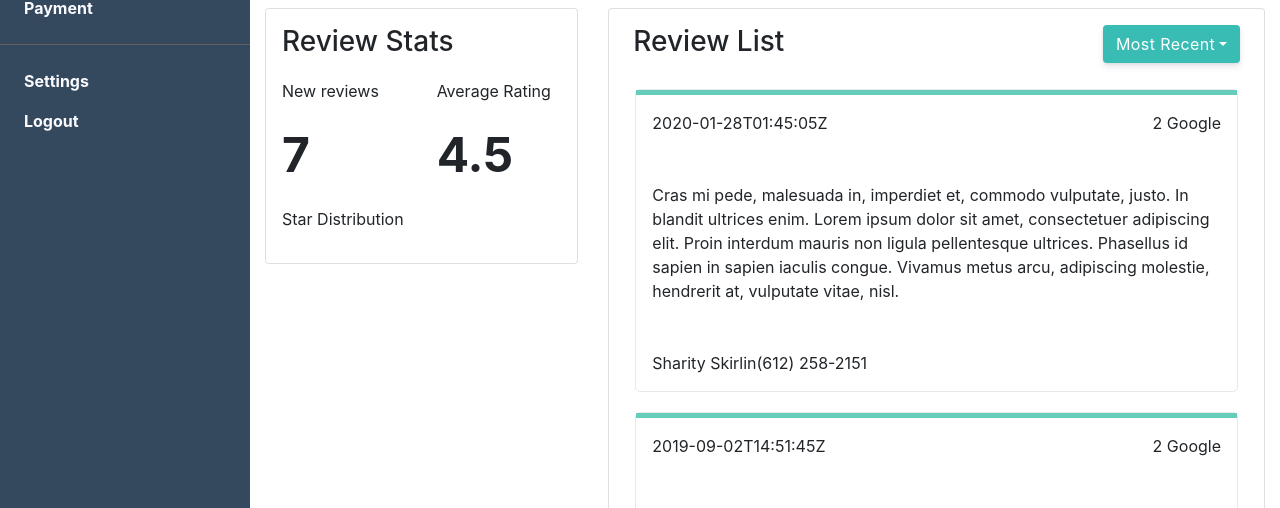
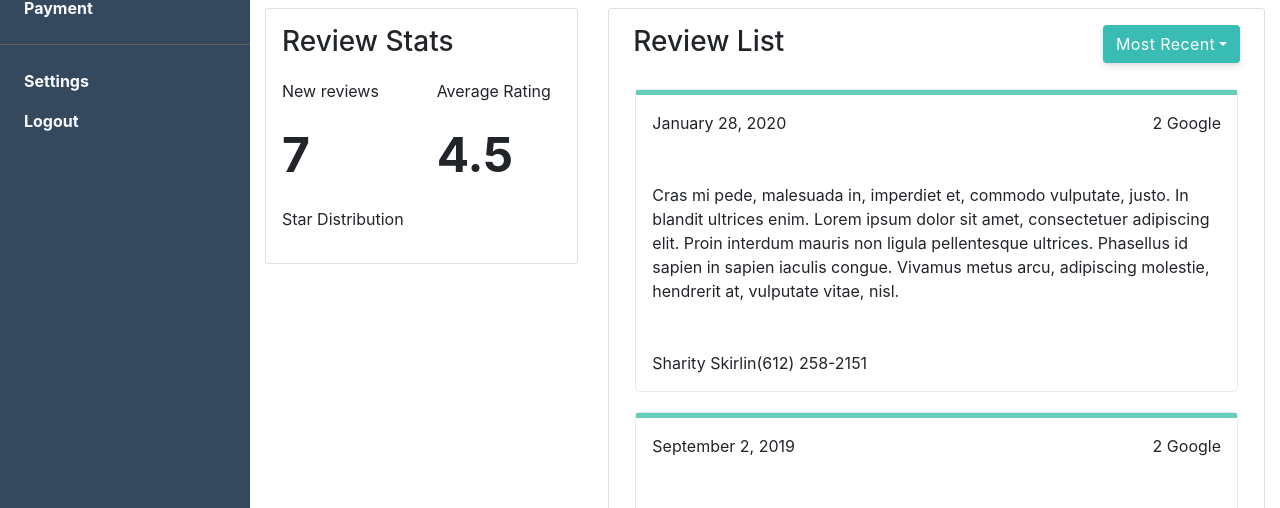
Before and after one commit to rafaelzar/react-portal, a React (Create React App) app: page /reviews in a window 1280 px wide. Shown: the part 178-686 px from the top of the page. Built offline with nearby package versions, Linux system fonts and the light colour scheme; no server answers; what aws-amplify would draw is missing.

Commit message:
added moment and  updated date on review cards

```diff
--- a/package.json
+++ b/package.json
@@ -19,6 +19,7 @@
     "aws-amplify": "^4.2.2",
     "axios": "^0.21.1",
     "bootstrap": "4.6.0",
+    "moment": "^2.29.1",
     "node-sass": "4.14.1",
     "react": "^17.0.2",
     "react-bootstrap": "^1.6.1",
--- a/src/components/reviews-page/ReviewCard.tsx
+++ b/src/components/reviews-page/ReviewCard.tsx
@@ -1,4 +1,5 @@
 import React from 'react';
+import moment from 'moment';
 
 interface IProps {
   name: string,
@@ -16,7 +17,7 @@ const ReviewCard: React.FC<IProps> = ({
       <div className='review-card-header'>
         <div className={`header-border ${type === 'Negative' ? 'negative-review-color' : ''}`} />
         <div className='d-flex justify-content-between mb-3 review-card-body'>
-          <div>{date}</div>
+          <div>{moment(date).format('LL')}</div>
           <div>
             <span>{rating}</span>
             {' '}
```
Also changed, not shown: 1 other file (tests, documents, lock files or other folders).
